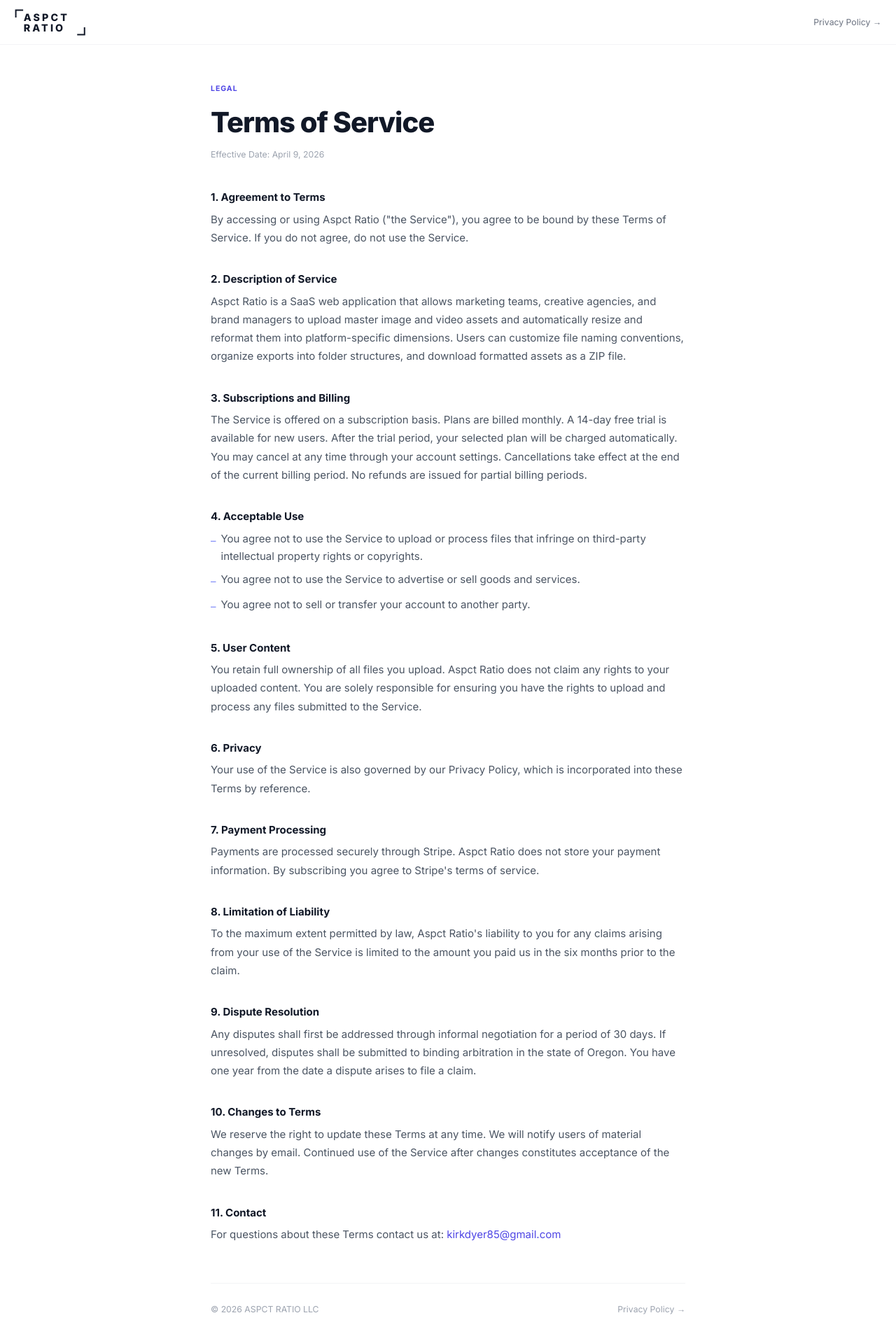
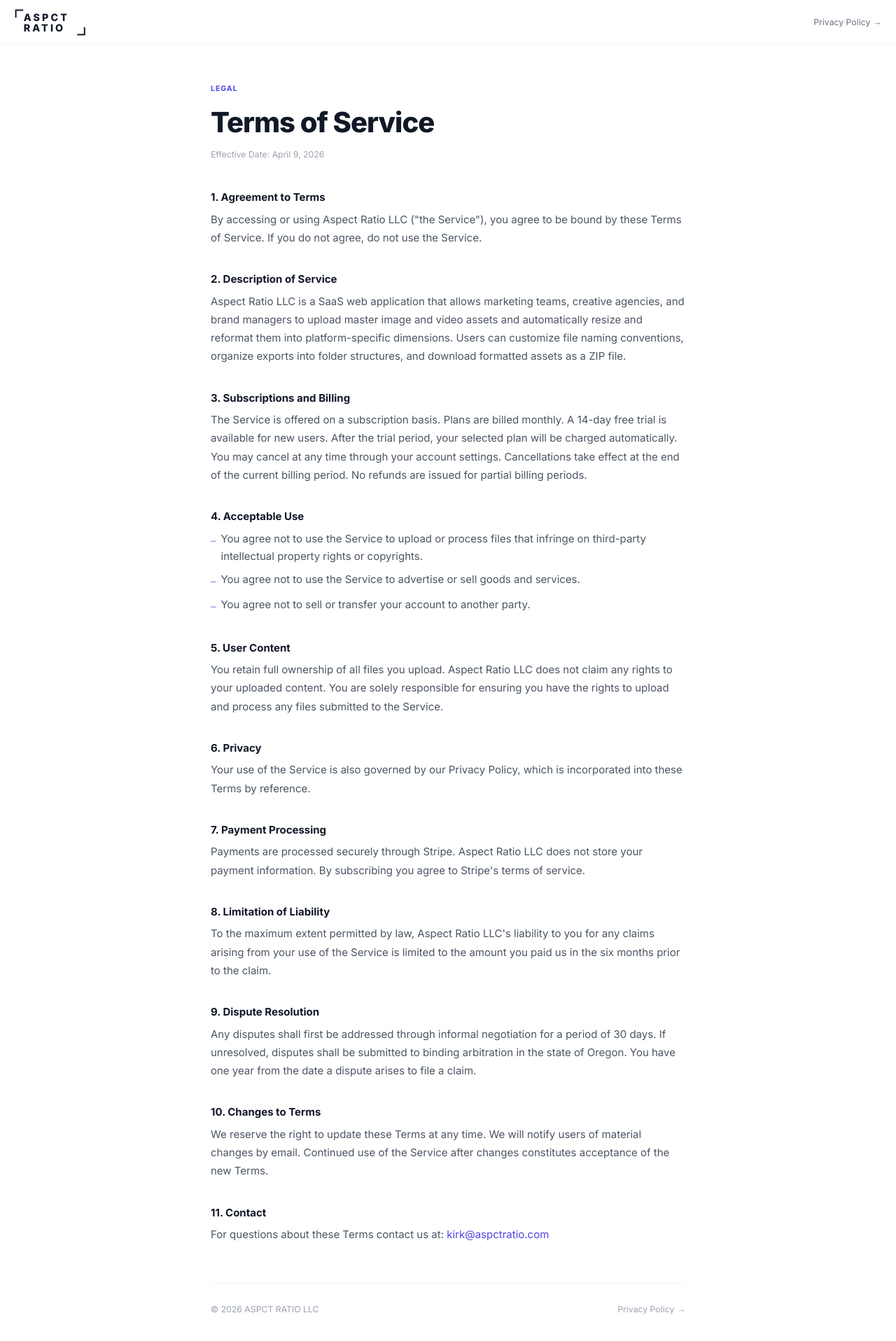
Before and after one commit to Aspct-Ratio/Aspect-Ratio, a Next.js app: page /terms in a window 1280 px wide. Shown: the top 1916 px of the page at 70% size. Built offline with nearby package versions, Linux system fonts and the light colour scheme.

Commit message:
update: legal docs with correct business name and email

```diff
--- a/app/privacy/page.tsx
+++ b/app/privacy/page.tsx
@@ -39,7 +39,7 @@ const sections = [
     n: '6',
     title: 'Your Rights',
     body: 'You may request deletion of your account and associated data at any time by contacting us at:',
-    email: 'kirkdyer85@gmail.com',
+    email: 'kirk@aspctratio.com',
   },
   {
     n: '7',
@@ -50,7 +50,7 @@ const sections = [
     n: '8',
     title: 'Contact',
     body: 'For privacy-related questions contact us at:',
-    email: 'kirkdyer85@gmail.com',
+    email: 'kirk@aspctratio.com',
   },
 ]
 
--- a/app/terms/page.tsx
+++ b/app/terms/page.tsx
@@ -9,12 +9,12 @@ const sections = [
   {
     n: '1',
     title: 'Agreement to Terms',
-    body: 'By accessing or using Aspct Ratio ("the Service"), you agree to be bound by these Terms of Service. If you do not agree, do not use the Service.',
+    body: 'By accessing or using Aspect Ratio LLC ("the Service"), you agree to be bound by these Terms of Service. If you do not agree, do not use the Service.',
   },
   {
     n: '2',
     title: 'Description of Service',
-    body: 'Aspct Ratio is a SaaS web application that allows marketing teams, creative agencies, and brand managers to upload master image and video assets and automatically resize and reformat them into platform-specific dimensions. Users can customize file naming conventions, organize exports into folder structures, and download formatted assets as a ZIP file.',
+    body: 'Aspect Ratio LLC is a SaaS web application that allows marketing teams, creative agencies, and brand managers to upload master image and video assets and automatically resize and reformat them into platform-specific dimensions. Users can customize file naming conventions, organize exports into folder structures, and download formatted assets as a ZIP file.',
   },
   {
     n: '3',
@@ -33,7 +33,7 @@ const sections = [
   {
     n: '5',
     title: 'User Content',
-    body: 'You retain full ownership of all files you upload. Aspct Ratio does not claim any rights to your uploaded content. You are solely responsible for ensuring you have the rights to upload and process any files submitted to the Service.',
+    body: 'You retain full ownership of all files you upload. Aspect Ratio LLC does not claim any rights to your uploaded content. You are solely responsible for ensuring you have the rights to upload and process any files submitted to the Service.',
   },
   {
     n: '6',
@@ -43,12 +43,12 @@ const sections = [
   {
     n: '7',
     title: 'Payment Processing',
-    body: "Payments are processed securely through Stripe. Aspct Ratio does not store your payment information. By subscribing you agree to Stripe's terms of service.",
+    body: "Payments are processed securely through Stripe. Aspect Ratio LLC does not store your payment information. By subscribing you agree to Stripe's terms of service.",
   },
   {
     n: '8',
     title: 'Limitation of Liability',
-    body: "To the maximum extent permitted by law, Aspct Ratio's liability to you for any claims arising from your use of the Service is limited to the amount you paid us in the six months prior to the claim.",
+    body: "To the maximum extent permitted by law, Aspect Ratio LLC's liability to you for any claims arising from your use of the Service is limited to the amount you paid us in the six months prior to the claim.",
   },
   {
     n: '9',
@@ -64,7 +64,7 @@ const sections = [
     n: '11',
     title: 'Contact',
     body: 'For questions about these Terms contact us at:',
-    email: 'kirkdyer85@gmail.com',
+    email: 'kirk@aspctratio.com',
   },
 ]
 
```
